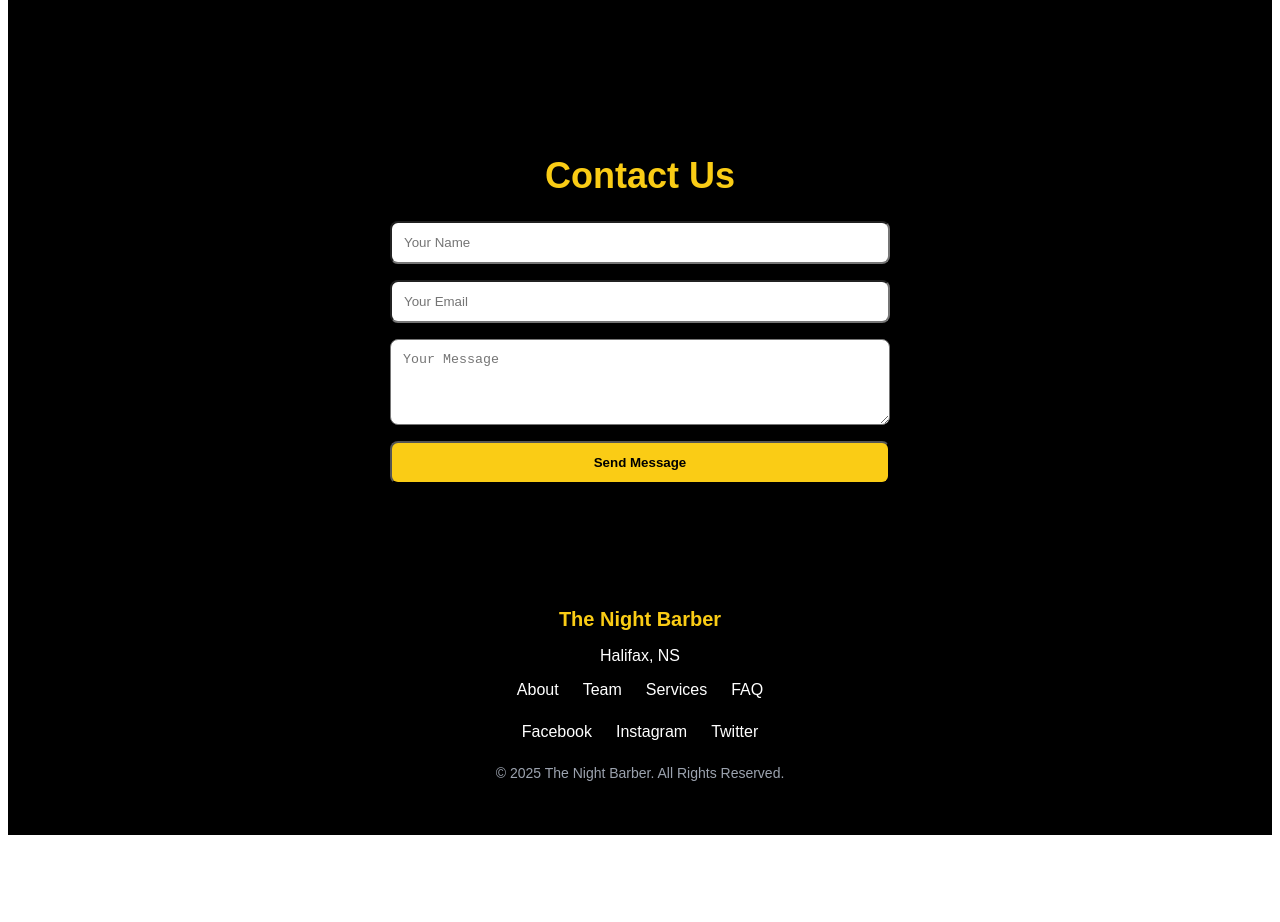
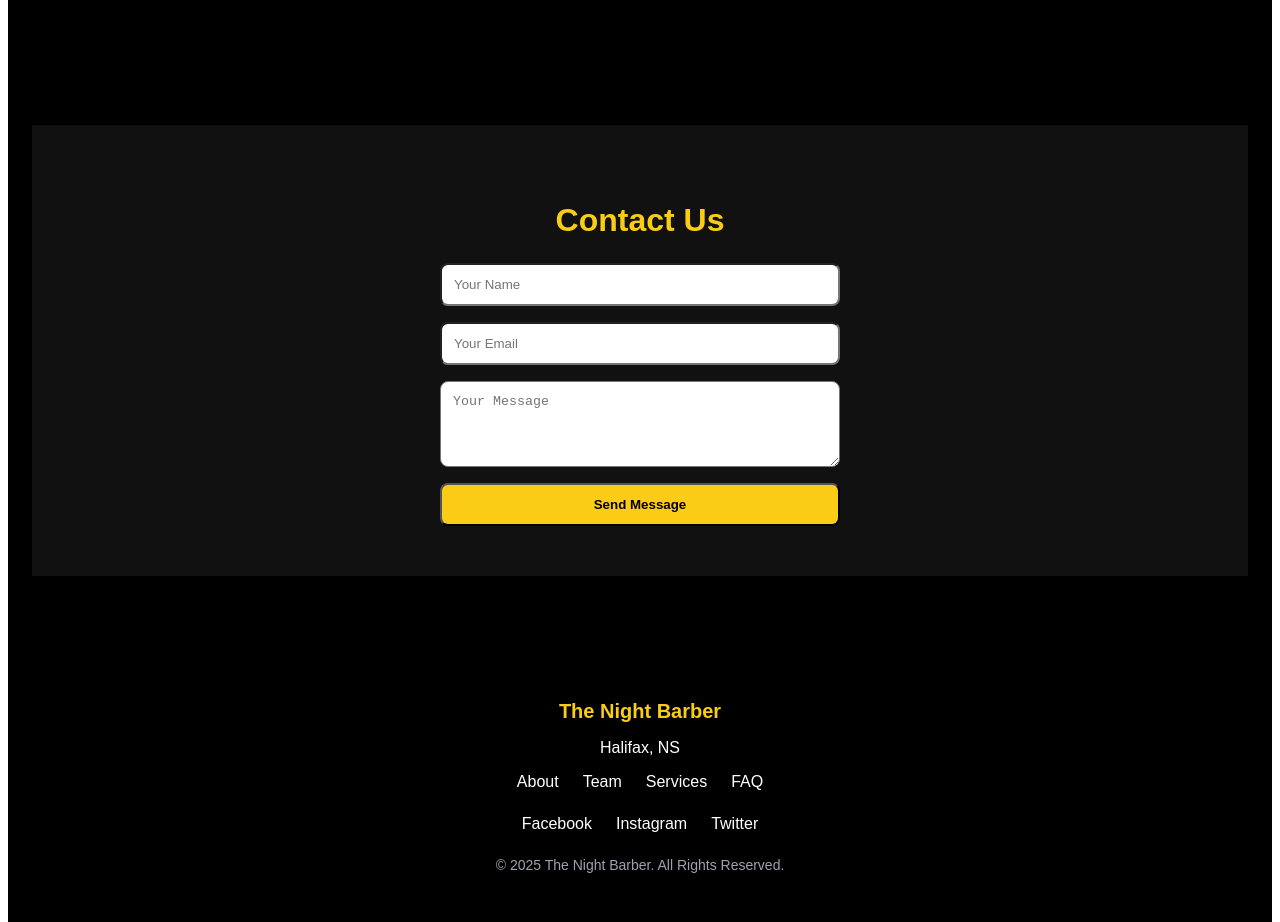
Before and after one commit to Amanar3ra/thenightbarber, a React (Vite) app in the folder night-barber/: page / in a window 1280 px wide. Shown: the part 2240-3162 px from the top of the page. Before the commit the page ends 3083 px from the top, so only its background shows below. Built offline with nearby package versions, Linux system fonts and the light colour scheme.

Commit message:
Added Contact us component

```diff
--- a/night-barber/src/App.jsx
+++ b/night-barber/src/App.jsx
@@ -1,41 +1,8 @@
-import React, { useState } from "react";
-import emailjs from "emailjs-com";
+import React from "react";
+import Contact from './components/Contact'
 
 
 function App() {
-
-  const [formData, setFormData] = useState({
-  name: "",
-  email: "",
-  message: ""
-  });
-
-  const [status, setStatus] = useState("");
-
-  const handleChange = (e) => {
-    setFormData({ ...formData, [e.target.name]: e.target.value });
-  };
-
-  const sendEmail = (e) => {
-    e.preventDefault();
-
-    emailjs
-      .send(
-        "service_bobx6kb",  // service ID (Gmail)
-        "template_fyi752s",  // template ID
-        formData,
-        "aFNe-rGiXI1q92wJE"    // public key
-      )
-      .then(
-        () => {
-          setStatus("✅ Message sent successfully!");
-          setFormData({ name: "", email: "", message: "" });
-        },
-        () => {
-          setStatus("❌ Failed to send message. Please try again.");
-        }
-      );
-  };
 
   // Team members data with individual descriptions
   const teamMembers = [
@@ -415,55 +382,11 @@ function App() {
 
       {/* Contact U Section */}
       <section id="contact" style={{ padding: "64px 24px", backgroundColor: "#000", color: "#fff", textAlign: "center" }}>
-        <h2 style={{ fontSize: "36px", color: "#facc15", marginBottom: "24px" }}>Contact Us</h2>
+        {/* <h2 style={{ fontSize: "36px", color: "#facc15", marginBottom: "24px" }}>Contact Us</h2> */}
 
-  <form
-    style={{ maxWidth: "500px", margin: "0 auto", display: "flex", flexDirection: "column", gap: "16px" }}
-    onSubmit={sendEmail}
-  >
-    <input
-      type="text"
-      name="name"
-      placeholder="Your Name"
-      value={formData.name}
-      onChange={handleChange}
-      required
-      style={{ padding: "12px", borderRadius: "8px" }}
-    />
-    <input
-      type="email"
-      name="email"
-      placeholder="Your Email"
-      value={formData.email}
-      onChange={handleChange}
-      required
-      style={{ padding: "12px", borderRadius: "8px" }}
-    />
-    <textarea
-      name="message"
-      placeholder="Your Message"
-      rows="4"
-      value={formData.message}
-      onChange={handleChange}
-      required
-      style={{ padding: "12px", borderRadius: "8px" }}
-    ></textarea>
-    <button
-      type="submit"
-      style={{
-        backgroundColor: "#facc15",
-        color: "#000",
-        padding: "12px",
-        borderRadius: "8px",
-        fontWeight: "bold"
-      }}
-    >
-      Send Message
-    </button>
-  </form>
+            <Contact />
 
-  {status && <p style={{ marginTop: "16px", color: "#facc15", fontWeight: "600" }}>{status}</p>}
-</section>
+      </section>
 
 
 
--- /dev/null
+++ b/night-barber/src/components/Contact.jsx
@@ -0,0 +1,84 @@
+import React, { useRef, useState } from "react";
+import emailjs from "emailjs-com";
+
+const Contact = () => {
+  const form = useRef();
+  const [formData, setFormData] = useState({
+    name: "",
+    email: "",
+    message: ""
+  });
+  const [status, setStatus] = useState("");
+
+  const handleChange = (e) => {
+    setFormData({ ...formData, [e.target.name]: e.target.value });
+  };
+
+  const sendEmail = (e) => {
+    e.preventDefault();
+    console.log("Form Submitted 🚀", form.current);
+
+    emailjs
+      .sendForm(
+        "service_bobx6kb",   //  service ID
+        "template_ebgxhdo",  //  template ID
+        form.current,        //  must be the HTML form element
+        "aFNe-rGiXI1q92wJE"  //  public key
+      )
+      .then(
+        () => {
+          setStatus("✅ Message sent successfully!");
+          setFormData({ name: "", email: "", message: "" });
+        },
+        (error) => {
+          setStatus("❌ Failed to send message. " + error.text);
+        }
+      );
+  };
+
+  return (
+    <section id="contact" style={{ padding: "50px", backgroundColor: "#111", color: "#fff" }}>
+      <h2 style={{ fontSize: "32px", color: "#facc15", marginBottom: "24px" }}>Contact Us</h2>
+
+      <form ref = {form} onSubmit={sendEmail} style={{ display: "flex", flexDirection: "column", gap: "16px", maxWidth: "400px", margin: "0 auto" }}>
+        <input
+          type="text"
+          name="name"
+          placeholder="Your Name"
+          value={formData.name}
+          onChange={handleChange}
+          required
+          style={{ padding: "12px", borderRadius: "8px" }}
+        />
+        <input
+          type="email"
+          name="email"
+          placeholder="Your Email"
+          value={formData.email}
+          onChange={handleChange}
+          required
+          style={{ padding: "12px", borderRadius: "8px" }}
+        />
+        <textarea
+          name="message"
+          placeholder="Your Message"
+          rows="4"
+          value={formData.message}
+          onChange={handleChange}
+          required
+          style={{ padding: "12px", borderRadius: "8px" }}
+        />
+        <button
+          type="submit"
+          style={{ backgroundColor: "#facc15", color: "#000", padding: "12px", borderRadius: "8px", fontWeight: "bold" }}
+        >
+          Send Message
+        </button>
+      </form>
+
+      {status && <p style={{ marginTop: "16px", color: "#facc15", fontWeight: "600" }}>{status}</p>}
+    </section>
+  );
+};
+
+export default Contact;
```
